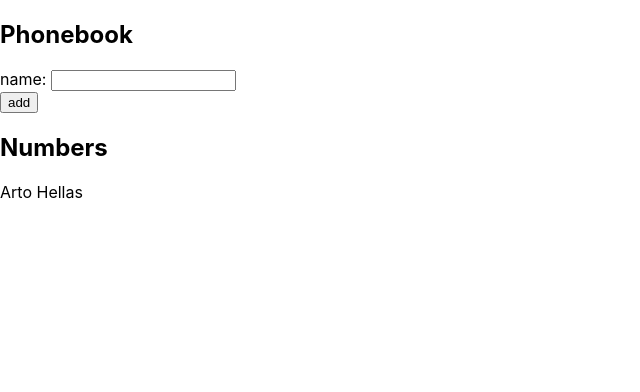
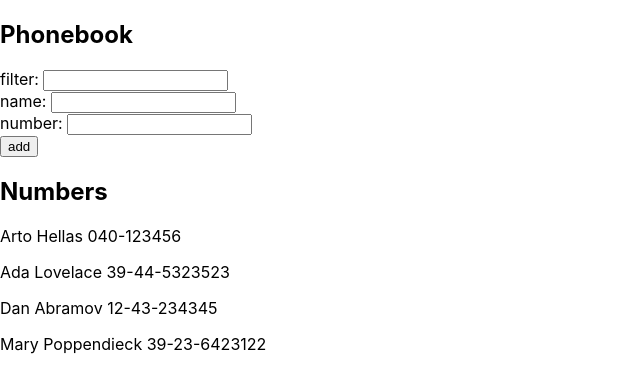
Before and after one commit to mbuotidem/fs-react, a React (Create React App) app in the folder part2/phonebook/: page / in a window 1280 px wide. Shown: the top 392 px of the page, without its empty margins (0-640 px from the left). Built offline with nearby package versions, Linux system fonts and the light colour scheme.

Commit message:
exercises 2.8 and 2.9

```diff
--- a/part2/phonebook/src/App.js
+++ b/part2/phonebook/src/App.js
@@ -2,27 +2,47 @@ import React, { useState } from 'react'
 
 const App = () => {
   const [persons, setPersons] = useState([
-    { name: 'Arto Hellas' }
+    { name: 'Arto Hellas', number: '040-123456' },
+    { name: 'Ada Lovelace', number: '39-44-5323523' },
+    { name: 'Dan Abramov', number: '12-43-234345' },
+    { name: 'Mary Poppendieck', number: '39-23-6423122' }
   ])
+
   const [newName, setNewName] = useState('')
+  const [newNumber, setNewNumber] = useState('')
+  const [filter, setFilter] = useState('')
+
+  const numbersToshow = filter ? persons.filter(x => x.name.includes(filter)) : persons
 
   const addEntry = (event) => {
     event.preventDefault()
-    const name = { name: newName }
-    console.log(persons.indexOf(newName))
+    const newEntry = { name: newName, number: newNumber }
+    console.log(persons.indexOf(newEntry))
 
     if (persons.find(x => x.name === newName)) {
       alert(`${newName} is already added to phonebook`)
     }
     else {
-      setPersons(persons.concat(name))
+      setPersons(persons.concat(newEntry))
     }
 
   };
 
+
+  const handleFilter = (event) => {
+    console.log(event.target.value)
+    setFilter(event.target.value)
+  }
+
   const handleNameChange = (event) => {
-    console.log(event.target.value)
+    //console.log(event.target.value)
     setNewName(event.target.value)
+  }
+
+
+  const handleNumberChange = (event) => {
+    //console.log(event.target.value)
+    setNewNumber(event.target.value)
   }
 
   return (
@@ -30,14 +50,22 @@ const App = () => {
       <h2>Phonebook</h2>
       <form onSubmit={addEntry}>
         <div>
+          filter: <input value={filter} onChange={handleFilter} />
+        </div>
+        <div>
           name: <input value={newName} onChange={handleNameChange} />
+        </div>
+        <div>
+          number: <input value={newNumber} onChange={handleNumberChange} />
         </div>
         <div>
           <button type="submit">add</button>
         </div>
       </form>
       <h2>Numbers</h2>
-      {persons.map((x) => <p key={x.name}>{x.name}</p>)}
+      {console.log(filter)}
+      {console.log(numbersToshow)}
+      {numbersToshow.map((x) => <p key={x.name}>{x.name} {x.number}</p>)}
     </div>
   )
 }
```
Also changed, not shown: 1 other file (tests, documents, lock files or other folders).
